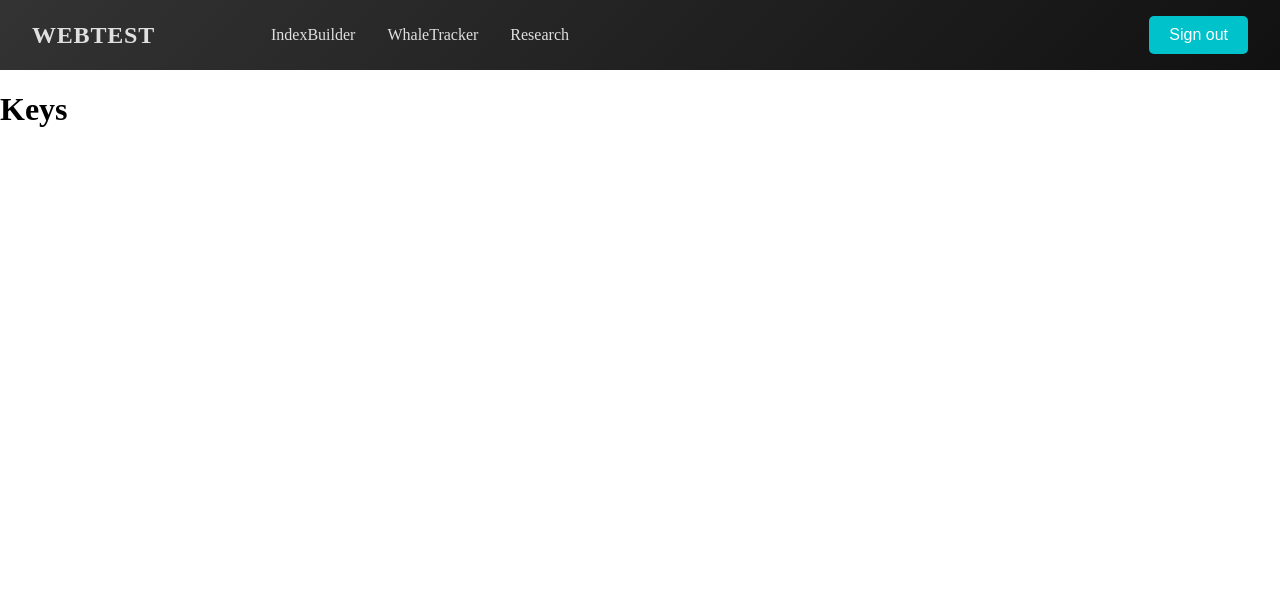
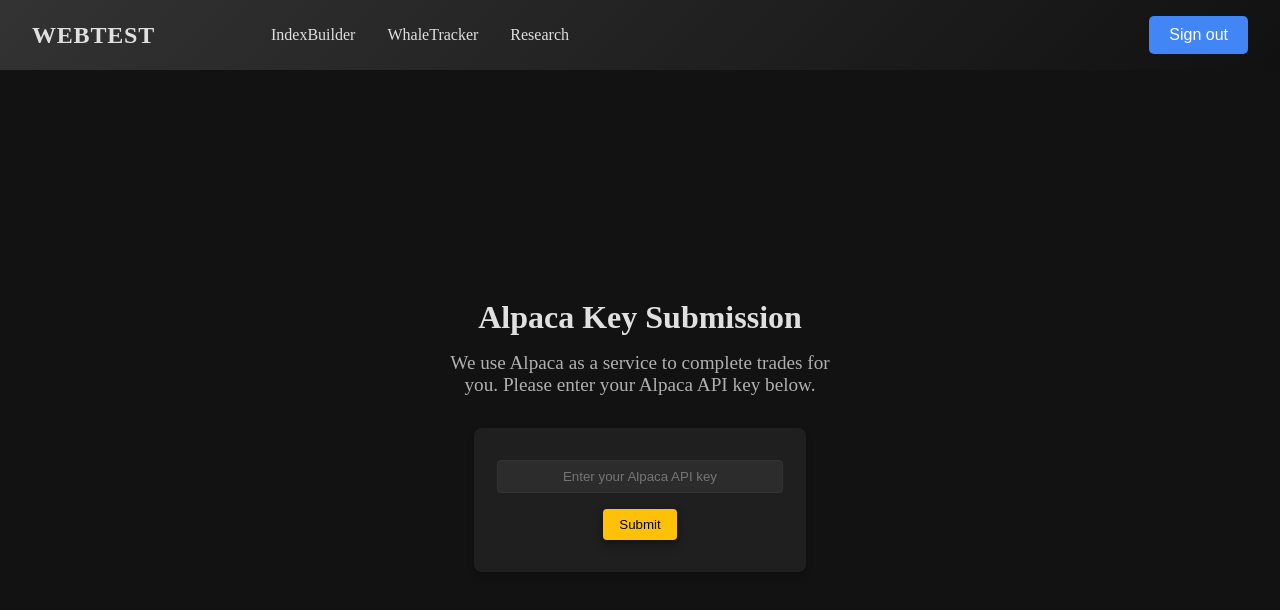
Before and after one commit to dittygoops/Hackathon_Trivecta, a React (Vite) app in the folder frontend/: page /keys in a window 1280 px wide. Shown: the top 610 px of the page. Built offline with nearby package versions, Linux system fonts and the light colour scheme; no server answers; the database is empty; sample sign-in values are in the browser's storage.

Commit message:
Key page

```diff
--- a/frontend/src/components/AuthButtons.css
+++ b/frontend/src/components/AuthButtons.css
@@ -1,6 +1,6 @@
 .signin-button, .signout-button {
     margin-left: auto   ;
-    background-color: #00C2CB; /* Google Blue */
+    background-color: #4285F4; /* Google Blue */
     color: white;
     border: none;
     padding: 10px 20px;
@@ -11,5 +11,5 @@
 }
 
 .signin-button:hover, .signout-button:hover, .signin-button:active, .signout-button:active {
-    background-color: #1DB9C3; /* Darker Google Blue */
+    background-color: #3367D6; /* Darker Google Blue */
 }
--- /dev/null
+++ b/frontend/src/components/KeySubmission.css
@@ -0,0 +1,71 @@
+/* KeySubmission.css */
+
+.key-form-container {
+    width: 30%;
+    display: flex;
+    flex-direction: column;
+    align-items: center;
+    justify-content: center;
+    padding: 2rem;
+    background-color: #121212; /* Dark background */
+    color: #e0e0e0; /* Light text color */
+}
+
+.key-form-title {
+    font-size: 2rem;
+    font-weight: bold;
+    margin-bottom: 1rem;
+    color: #e0e0e0; /* Light text color */
+}
+
+.key-form-description {
+    font-size: 1.2rem;
+    margin-bottom: 2rem;
+    color: #b0b0b0; /* Slightly lighter text color */
+    text-align: center;
+}
+
+.key-form {
+    width: 70%;
+    display: flex;
+    flex-direction: column;
+    justify-content: center;
+    align-items: center;
+    background-color: #1f1f1f; /* Darker box background */
+    padding: 2rem;
+    border-radius: 8px;
+    box-shadow: 0 4px 8px rgba(0, 0, 0, 0.2);
+}
+
+.key-form form {
+    width: 100%;
+    display: flex;
+    flex-direction: column;
+    align-items: center;
+}
+
+.key-form input {
+    width: 100%;
+    padding: 0.5rem;
+    margin-bottom: 1rem;
+    border: 1px solid #333;
+    border-radius: 4px;
+    background-color: #2c2c2c; /* Dark input background */
+    color: #e0e0e0; /* Light text color */
+    text-align: center;
+}
+
+.key-form button {
+    padding: 0.5rem 1rem;
+    border: none;
+    border-radius: 4px;
+    background-color: #FFC107; /* Darker blue button */
+    color: black;
+    cursor: pointer;
+    transition: background-color 0.3s ease;
+    box-shadow: 0 4px 10px rgba(0, 0, 0, 0.4);
+}
+
+.key-form button:hover {
+    background-color: #FFA000; /* Darker hover blue */
+}
--- /dev/null
+++ b/frontend/src/components/KeySubmission.jsx
@@ -0,0 +1,41 @@
+import { useState } from "react";
+
+import './KeySubmission.css';
+
+const KeySubmission = () => {
+    const [key, setKey] = useState('');
+
+    const handleSubmit = async (e) => {
+        e.preventDefault();
+        try {
+            const response = await axios.post('/api/keys', { key });
+            setMessage(response.data.message);
+        } catch (error) {
+            setMessage(error.response.data.message);
+        }
+    };
+
+    return (
+        <div className="key-form-container">
+            <div className="key-form-title">
+                Alpaca Key Submission
+            </div>
+            <div className="key-form-description">
+                We use Alpaca as a service to complete trades for you. Please enter your Alpaca API key below.
+            </div>
+            <div className="key-form">
+                <form onSubmit={handleSubmit}>
+                    <input
+                        type="text"
+                        placeholder="Enter your Alpaca API key"
+                        value={key}
+                        onChange={(e) => setKey(e.target.value)}
+                    />
+                    <button type="submit">Submit</button>
+                </form>
+             </div>
+        </div>
+    );
+};
+
+export default KeySubmission;
--- a/frontend/src/pages/Keys.jsx
+++ b/frontend/src/pages/Keys.jsx
@@ -1,10 +1,15 @@
 import Header from "../components/Header";
+import KeySubmission from "../components/KeySubmission";
+
+import './Page.css';
 
 const Keys = () => {
     return (
-      <div>
+      <div className="page">
         <Header />
-        <h1>Keys</h1>
+        <div className="page-content">
+          <KeySubmission />
+        </div>
       </div>
     );
   }
--- /dev/null
+++ b/frontend/src/pages/Page.css
@@ -0,0 +1,14 @@
+.page {
+    display: flex;
+    flex-direction: column;
+    height: 100vh;
+    background-color: #121212;
+}
+
+.page-content {
+    flex-grow: 1;
+    display: flex;
+    flex-direction: column;
+    justify-content: center;
+    align-items: center;
+}
```
